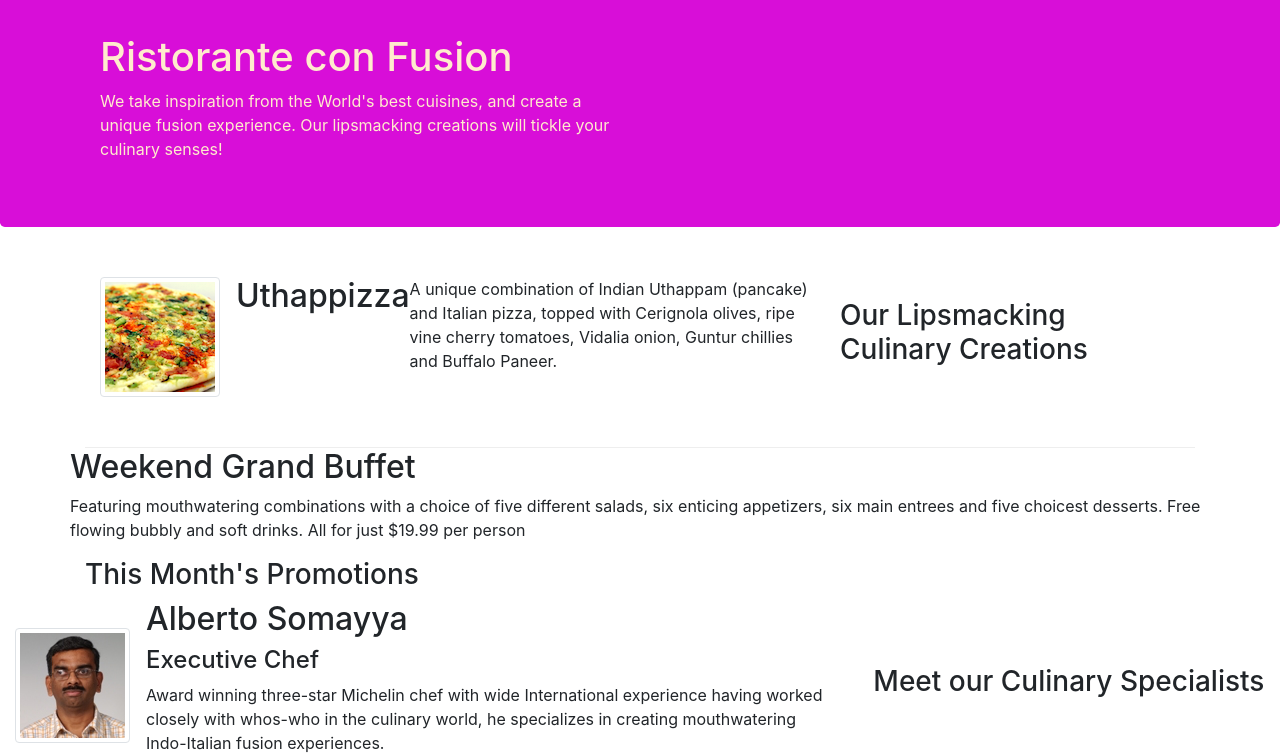
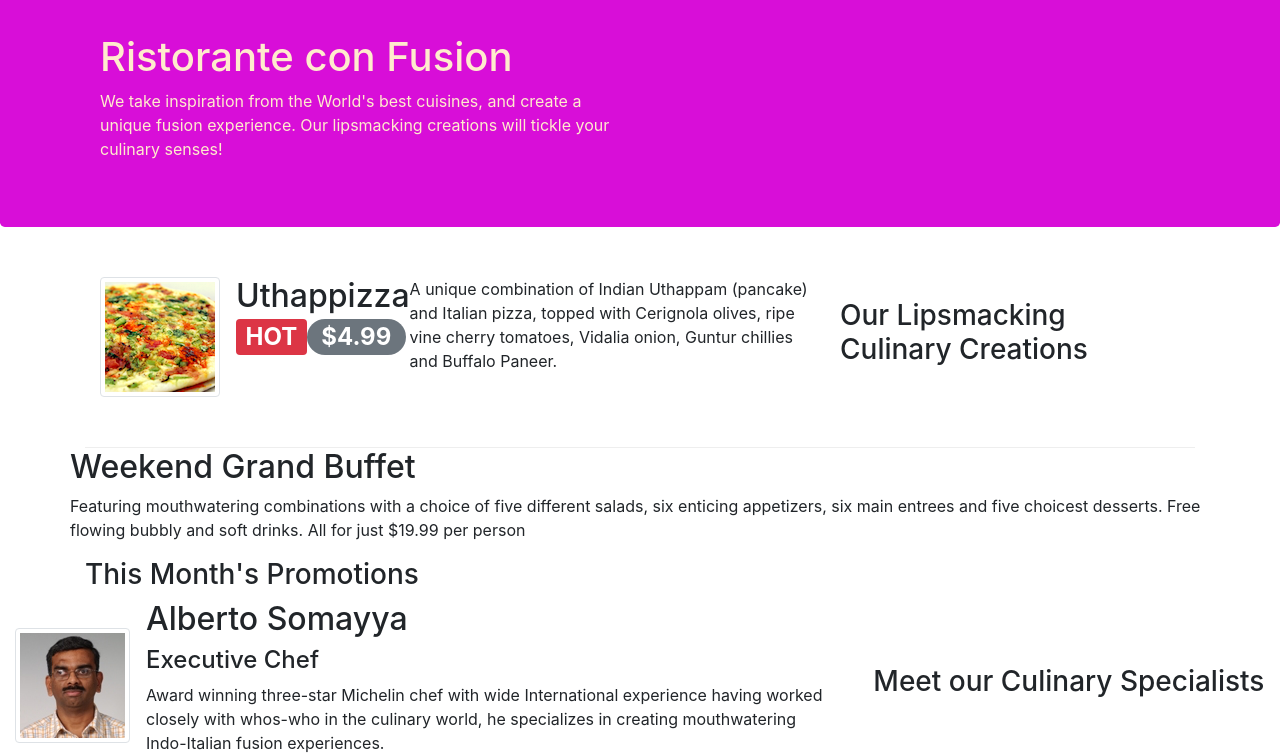
Before and after one commit to Abhinav-Vijay-Walunj/Projects, a website: page index.html in a window 1280 px wide. Shown: the part 67-821 px from the top of the page. Drawn offline with nearby package versions, Linux system fonts and the light colour scheme.

Commit message:
Badges Alerts users

```diff
--- a/index.html
+++ b/index.html
@@ -64,8 +64,8 @@
                     <div class="media=body">
 <!-- mt=margin top mr margin right etc -->
                     </div>
-                    <!-- <h2 class="mt-0">Uthappizza <span class="badge badge-danger">HOT</span><span class="badge badge-pill badge-secondary">$4.99</span></h2> -->
-                    <h2 class="mt-0">Uthappizza</h2>
+                    <h2 class="mt-0">Uthappizza <span class="badge badge-danger">HOT</span><span class="badge badge-pill badge-secondary">$4.99</span></h2>
+                    <!-- <h2 class="mt-0">Uthappizza</h2> -->
                     <p>A unique combination of Indian Uthappam (pancake) and Italian pizza, topped with Cerignola olives, ripe vine cherry tomatoes, Vidalia onion, Guntur chillies and Buffalo Paneer.</p>
 
                 </div>
```
